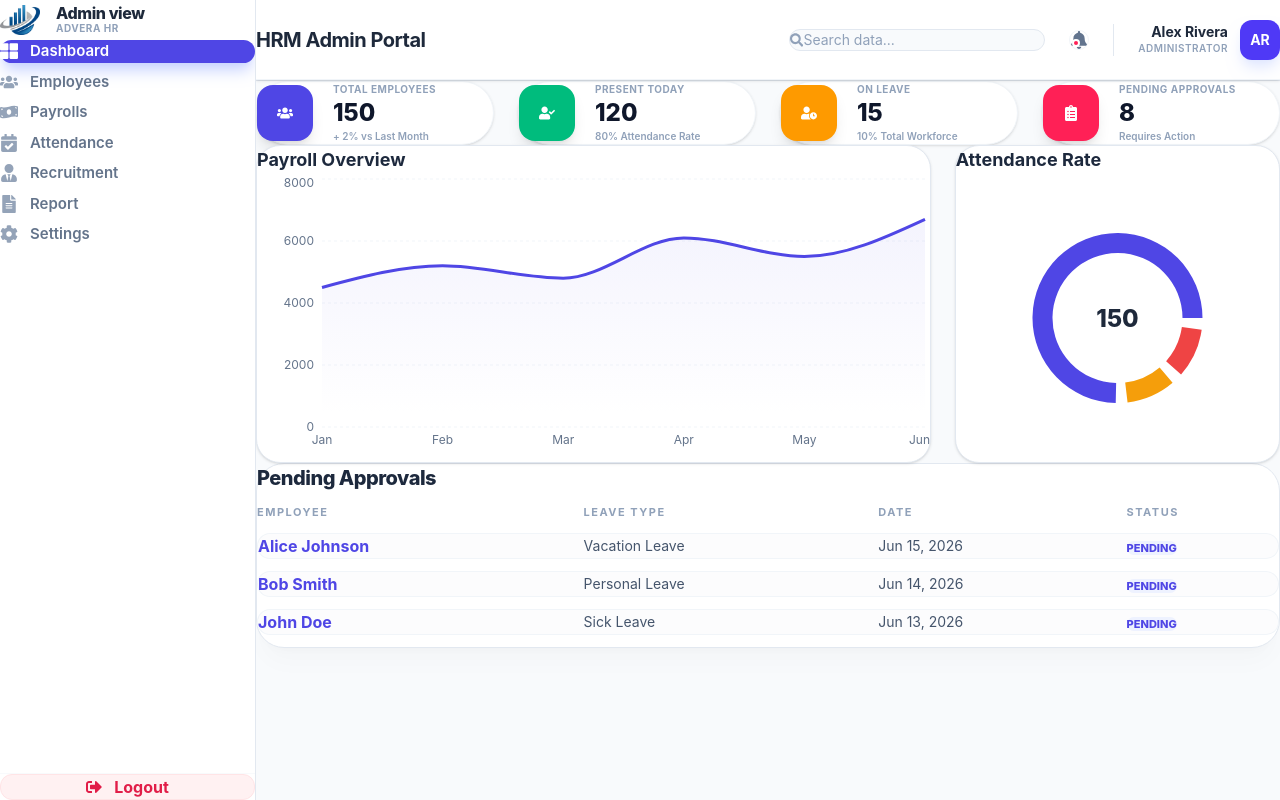
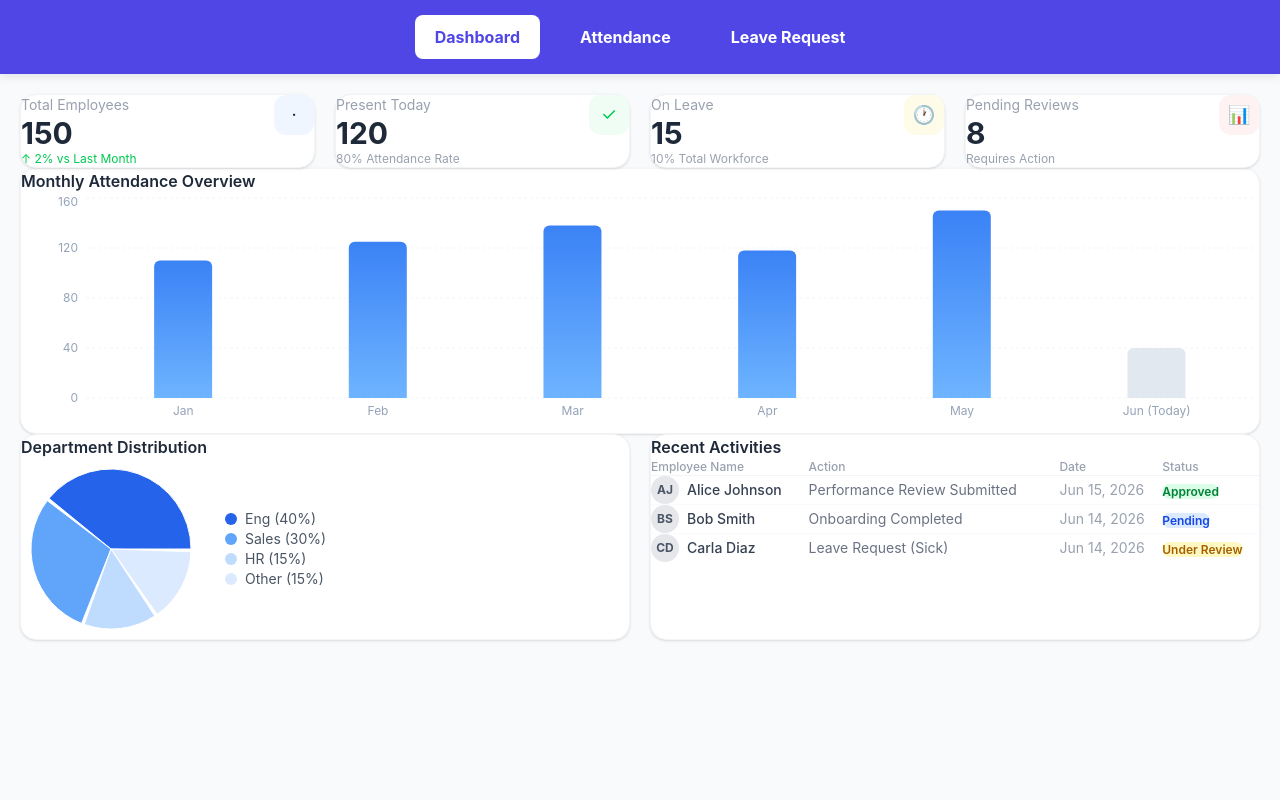
Before and after one commit to sandaliyaddehige/hrm-smart, a React (Vite) app in the folder frontend/: page / in a window 1280 px wide. Before the commit this address led to /dashboard. Built offline with nearby package versions, Linux system fonts and the light colour scheme.

Commit message:
corrected import paths for pages

```diff
--- a/frontend/src/App.jsx
+++ b/frontend/src/App.jsx
@@ -1,97 +1,75 @@
-import React, { useState } from 'react';
-import { BrowserRouter as Router, Routes, Route, Navigate, useLocation } from 'react-router-dom';
+import { useState } from 'react'
+// Importing files from the 'pages' folder based on your terminal output
+import Dashboard from './pages/EmployeeDashboard'
+import Attendance from './pages/EmployeeAttendance'
+import Leave from './pages/AttendanceLeaveRequest'
 
-// Components
-import Sidebar from './components/Admin/Sidebar';
-import TopNav from './components/Admin/TopNav';
-import ManagerSidebar from './components/ManagerSidebar';
-
-// Pages
-import Dashboard from './pages/Dashboard';
-import Employees from './pages/Employees';
-import Settings from './pages/Settings';
-
-import UserProfile from './pages/UserProfile';
-import EmployeeProfileView from './pages/EmployeeProfileView';
-//import AttendanceLeaveRequest from './pages/AttendanceLeaveRequest';
-import AttendanceLeaveRequest from './pages/AttendanceLeaveRequest';
-
-
-import EmployeeDashboard from "./pages/EmployeeDashboard";
-import EmployeeList from "./pages/EmployeeList";
-import EmployeePerformance from "./pages/EmployeePerformance";
-import EmployeeAttendance from "./pages/EmployeeAttendance";
-
-const LayoutWrapper = () => {
-  const location = useLocation();
-  const isManagerPath = location.pathname.startsWith('/manager');
-  const [activePage, setActivePage] = useState('dashboard');
-
+function App() {
+  const [view, setView] = useState('dashboard')
 
   return (
+    <div className="App">
+      {/* Navigation Bar matching Figma blue theme */}
+      <nav style={{
+        padding: '15px',
+        background: '#4F46E5',
+        display: 'flex',
+        gap: '20px',
+        justifyContent: 'center',
+        boxShadow: '0 2px 10px rgba(0,0,0,0.1)'
+      }}>
+        <button
+          onClick={() => setView('dashboard')}
+          style={{
+            padding: '10px 20px',
+            cursor: 'pointer',
+            borderRadius: '8px',
+            border: 'none',
+            backgroundColor: view === 'dashboard' ? 'white' : 'transparent',
+            color: view === 'dashboard' ? '#4F46E5' : 'white',
+            fontWeight: 'bold'
+          }}
+        >
+          Dashboard
+        </button>
+        <button
+          onClick={() => setView('attendance')}
+          style={{
+            padding: '10px 20px',
+            cursor: 'pointer',
+            borderRadius: '8px',
+            border: 'none',
+            backgroundColor: view === 'attendance' ? 'white' : 'transparent',
+            color: view === 'attendance' ? '#4F46E5' : 'white',
+            fontWeight: 'bold'
+          }}
+        >
+          Attendance
+        </button>
+        <button
+          onClick={() => setView('leave')}
+          style={{
+            padding: '10px 20px',
+            cursor: 'pointer',
+            borderRadius: '8px',
+            border: 'none',
+            backgroundColor: view === 'leave' ? 'white' : 'transparent',
+            color: view === 'leave' ? '#4F46E5' : 'white',
+            fontWeight: 'bold'
+          }}
+        >
+          Leave Request
+        </button>
+      </nav>
 
-    <div className="flex flex-row h-screen w-full bg-[#f8fafc] overflow-hidden">
-
-
-      <aside className="w-64 h-full flex-shrink-0 bg-white border-r border-slate-200 z-30">
-        {isManagerPath ? (
-          <ManagerSidebar activePage={activePage} setActivePage={setActivePage} />
-        ) : (
-          <Sidebar activePage={activePage} setActivePage={setActivePage} />
-        )}
-      </aside>
-
-
-      <div className="flex-1 flex flex-col min-w-0 h-full overflow-hidden">
-
-        <header className="w-full flex-shrink-0 bg-white border-b border-slate-200">
-          <TopNav title={isManagerPath ? "Manager Portal" : "HRM Admin Portal"} />
-        </header>
-
-
-        <main className="flex-1 overflow-y-auto p-6 custom-scrollbar bg-[#f8fafc]">
-          <div className="w-full h-full">
-            <Routes>
-              <Route path="/" element={<Navigate to="/dashboard" replace />} />
-
-              {/* Admin Routes */}
-              <Route path="/dashboard" element={<Dashboard />} />
-              <Route path="/employees" element={<Employees />} />
-
-                <Route path="/settings" element={<Settings />} />
-
-              <Route path="/profile" element={<UserProfile />} />
-              <Route path="/employee-profile" element={<EmployeeProfileView />} />
-              {/* <Route path="/attendance" element={<AttendanceLeaveRequest />} /> */}
-                <Route path="/manager/attendance" element={<AttendanceLeaveRequest />} />
-
-           {/* If you enter an incorrect URL, you will be redirected back to the Dashboard */}
-              <Route path="*" element={<Navigate to="/dashboard" replace />} />
-
-              <Route path="/settings" element={<Settings />} />
-
-              {/* Manager Routes */}
-              <Route path="/manager/dashboard" element={<EmployeeDashboard />} />
-              <Route path="/manager/employees" element={<EmployeeList />} />
-              <Route path="/manager/performance" element={<EmployeePerformance />} />
-              <Route path="/manager/attendance" element={<EmployeeAttendance />} />
-
-
-              <Route path="*" element={<Navigate to="/dashboard" replace />} />
-            </Routes>
-          </div>
-        </main>
-      </div>
+      {/* Rendering components based on selected view */}
+      <main style={{ padding: '20px' }}>
+        {view === 'dashboard' && <Dashboard />}
+        {view === 'attendance' && <Attendance />}
+        {view === 'leave' && <Leave />}
+      </main>
     </div>
-  );
-};
-
-function App() {
-  return (
-    <Router>
-      <LayoutWrapper />
-    </Router>
-  );
+  )
 }
 
-export default App;
+export default App
```
